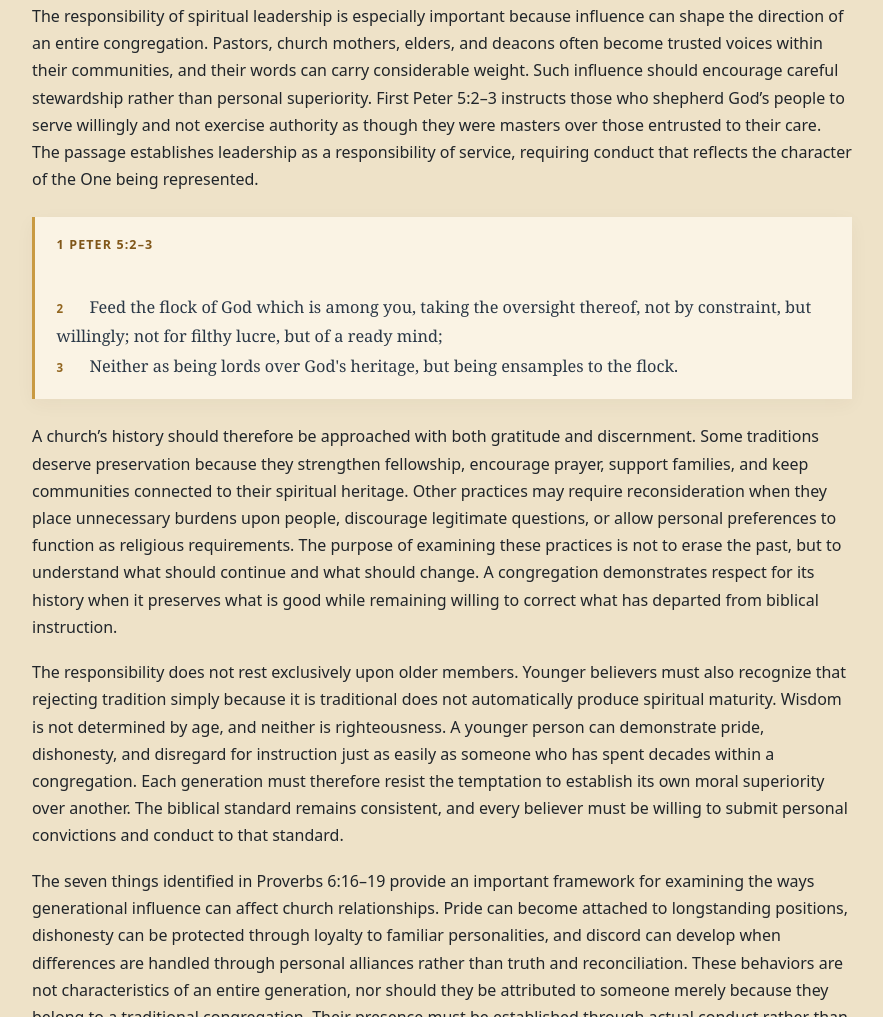
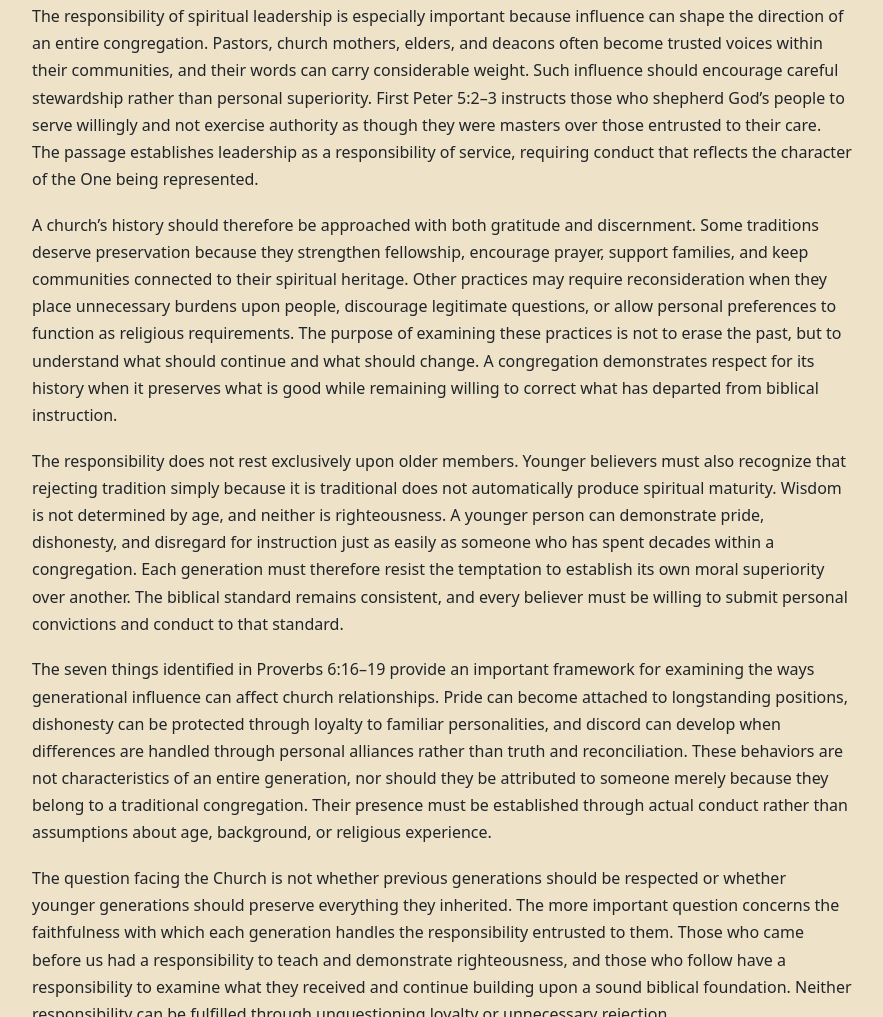
Before and after one commit to brad-hobbswd/six-things, a plain HTML site: page chapter-three.html in a window 1280 px wide. Shown: the part 2385-3402 px from the top of the page, without its empty margins (198-1081 px from the left). Drawn offline with Linux system fonts and the light colour scheme.

Commit message:
Keep repeated leadership passage in dedicated leadership chapter

```diff
--- a/chapter-three.html
+++ b/chapter-three.html
@@ -20,7 +20,7 @@
 <p>Generational authority also deserves careful consideration. Older believers often possess experiences and perspectives that younger members have not yet developed, and their wisdom can provide valuable guidance. Scripture encourages respect for those who have lived faithfully and instructs believers to honor those deserving of respect. Leviticus 19:32 specifically teaches reverence toward the elderly, connecting respect for age with the fear of God. However, respect does not eliminate the responsibility to evaluate conduct according to biblical principles. The same Scriptures that encourage younger believers to receive instruction also require those who teach and lead to demonstrate integrity, humility, and righteousness.</p>
 <div class="scripture"><strong>Leviticus 19:32</strong><br><span class="verse-number">32</span> Thou shalt rise up before the hoary head, and honour the face of the old man, and fear thy God: I am the LORD.</div>
 <p>The responsibility of spiritual leadership is especially important because influence can shape the direction of an entire congregation. Pastors, church mothers, elders, and deacons often become trusted voices within their communities, and their words can carry considerable weight. Such influence should encourage careful stewardship rather than personal superiority. First Peter 5:2–3 instructs those who shepherd God’s people to serve willingly and not exercise authority as though they were masters over those entrusted to their care. The passage establishes leadership as a responsibility of service, requiring conduct that reflects the character of the One being represented.</p>
-<div class="scripture"><strong>1 Peter 5:2–3</strong><br><span class="verse-number">2</span> Feed the flock of God which is among you, taking the oversight thereof, not by constraint, but willingly; not for filthy lucre, but of a ready mind;<br><span class="verse-number">3</span> Neither as being lords over God's heritage, but being ensamples to the flock.</div>
+
 <p>A church’s history should therefore be approached with both gratitude and discernment. Some traditions deserve preservation because they strengthen fellowship, encourage prayer, support families, and keep communities connected to their spiritual heritage. Other practices may require reconsideration when they place unnecessary burdens upon people, discourage legitimate questions, or allow personal preferences to function as religious requirements. The purpose of examining these practices is not to erase the past, but to understand what should continue and what should change. A congregation demonstrates respect for its history when it preserves what is good while remaining willing to correct what has departed from biblical instruction.</p>
 <p>The responsibility does not rest exclusively upon older members. Younger believers must also recognize that rejecting tradition simply because it is traditional does not automatically produce spiritual maturity. Wisdom is not determined by age, and neither is righteousness. A younger person can demonstrate pride, dishonesty, and disregard for instruction just as easily as someone who has spent decades within a congregation. Each generation must therefore resist the temptation to establish its own moral superiority over another. The biblical standard remains consistent, and every believer must be willing to submit personal convictions and conduct to that standard.</p>
 <p>The seven things identified in Proverbs 6:16–19 provide an important framework for examining the ways generational influence can affect church relationships. Pride can become attached to longstanding positions, dishonesty can be protected through loyalty to familiar personalities, and discord can develop when differences are handled through personal alliances rather than truth and reconciliation. These behaviors are not characteristics of an entire generation, nor should they be attributed to someone merely because they belong to a traditional congregation. Their presence must be established through actual conduct rather than assumptions about age, background, or religious experience.</p>
```
